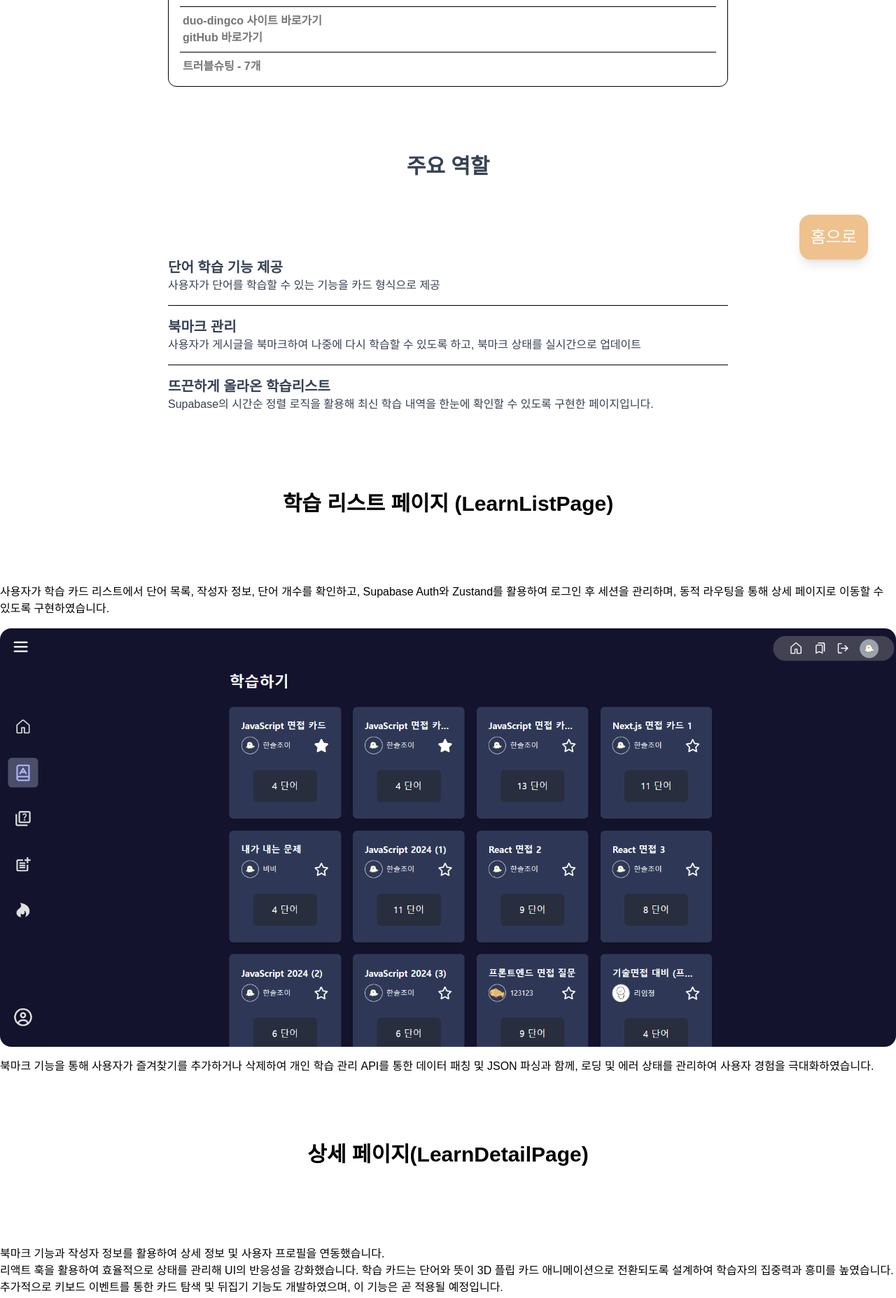
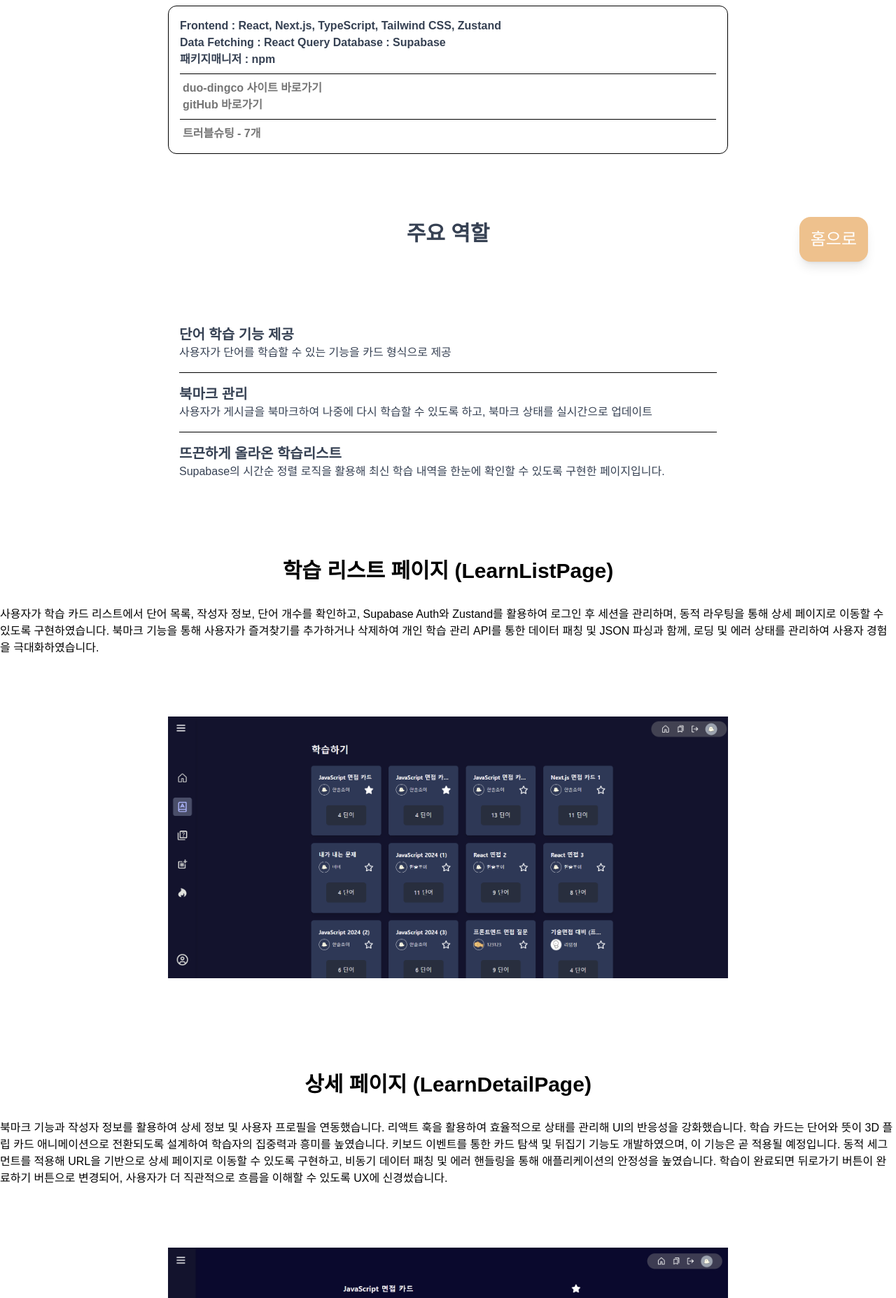
Before and after one commit to hansolChoi29/portfolio_ACE, a Next.js app: page /duodingco in a window 1280 px wide. Shown: the part 380-2235 px from the top of the page at 70% size. Built offline with nearby package versions, Linux system fonts and the light colour scheme.

Commit message:
feat: motion 추가

```diff
--- a/src/app/duodingco/components/DuoRole.tsx
+++ b/src/app/duodingco/components/DuoRole.tsx
@@ -2,25 +2,49 @@
 import { motion } from "framer-motion";
 
 export default function DuoRole() {
+  const blockVariants = {
+    hidden: { opacity: 0, y: 50 },
+    visible: { opacity: 1, y: 0 },
+  };
+
   return (
-    <motion.div>
-      <h1 className="my-24 font-bold sm:text-3xl text-xl w-full flex justify-center">
+    <motion.div
+      initial="hidden"
+      whileInView="visible"
+      viewport={{ once: true, amount: 0.2 }}
+      transition={{ staggerChildren: 0.2 }}
+      className="px-4"
+      variants={{
+        hidden: {},
+        visible: { transition: { staggerChildren: 0.2 } },
+      }}
+    >
+      <motion.h1
+        variants={blockVariants}
+        className="my-24 font-bold sm:text-3xl text-xl w-full flex justify-center"
+      >
         주요 역할
-      </h1>
-      <div className="border-b border-black py-4">
+      </motion.h1>
+      <motion.div
+        variants={blockVariants}
+        className="border-b border-black py-4"
+      >
         <p className="font-bold sm:text-xl text-base">단어 학습 기능 제공</p>
         <p className="sm:text-base text-sm">
           사용자가 단어를 학습할 수 있는 기능을 카드 형식으로 제공
         </p>
-      </div>
-      <div className="border-b border-black py-4">
+      </motion.div>
+      <motion.div
+        variants={blockVariants}
+        className="border-b border-black py-4"
+      >
         <p className="font-bold sm:text-xl text-base">북마크 관리</p>
         <p className="sm:text-base text-sm">
           사용자가 게시글을 북마크하여 나중에 다시 학습할 수 있도록 하고, 북마크
           상태를 실시간으로 업데이트
         </p>
-      </div>
-      <div className="py-4">
+      </motion.div>
+      <motion.div variants={blockVariants} className="py-4">
         <p className="font-bold sm:text-xl text-base">
           뜨끈하게 올라온 학습리스트
         </p>
@@ -28,7 +52,7 @@ export default function DuoRole() {
           Supabase의 시간순 정렬 로직을 활용해 최신 학습 내역을 한눈에 확인할 수
           있도록 구현한 페이지입니다.
         </p>
-      </div>
+      </motion.div>
     </motion.div>
   );
 }
--- a/src/app/duodingco/page.tsx
+++ b/src/app/duodingco/page.tsx
@@ -1,9 +1,9 @@
 "use client";
 import { motion } from "framer-motion";
-import Image from "next/image";
 import { useRouter } from "next/navigation";
 import DuoLink from "./components/DuoLink";
 import DuoRole from "./components/DuoRole";
+import DuoDevelop from "./components/DuoDevelop";
 
 export default function DuodingcoPage() {
   const router = useRouter();
@@ -11,7 +11,7 @@ export default function DuodingcoPage() {
     router.push("/");
   };
   return (
-    <section>
+    <section className="flex flex-col gap-24 py-24">
       <div className="flex flex-col items-center">
         <div className="text-black relative flex items-center justify-center py-8">
           <h2 className="sm:text-3xl font-bold my-24">duodingco</h2>
@@ -23,122 +23,7 @@ export default function DuodingcoPage() {
           <DuoRole />
         </div>
 
-        {/* 학습 리스트 페이지 (LearnListPage) 소개 */}
-        <div className="flex flex-col ">
-          <h1 className="font-bold sm:text-3xl py-24  text-xl w-full flex justify-center">
-            학습 리스트 페이지 (LearnListPage)
-          </h1>
-          <p className=" sm:text-base text-sm mb-4">
-            사용자가 학습 카드 리스트에서 단어 목록, 작성자 정보, 단어 개수를
-            확인하고, Supabase Auth와 Zustand를 활용하여 로그인 후 세션을
-            관리하며, 동적 라우팅을 통해 상세 페이지로 이동할 수 있도록
-            구현하였습니다.
-          </p>
-          <Image
-            src="/images/duodingco/duodingcoLearning.png"
-            alt="duodingcoLearning"
-            width={800}
-            height={500}
-            layout="responsive"
-            className="rounded-2xl"
-            style={{ height: "auto" }}
-          />
-          <p className="sm:text-base text-sm mt-4">
-            북마크 기능을 통해 사용자가 즐겨찾기를 추가하거나 삭제하여 개인 학습
-            관리 API를 통한 데이터 패칭 및 JSON 파싱과 함께, 로딩 및 에러 상태를
-            관리하여 사용자 경험을 극대화하였습니다.
-          </p>
-        </div>
-        {/*    상세 페이지(LearnDetailPage) 소개 */}
-        <div>
-          <h1 className="font-bold py-24 sm:text-3xl text-xl w-full flex justify-center">
-            상세 페이지(LearnDetailPage)
-          </h1>
-          <p className=" py-4 sm:text-base text-sm ">
-            북마크 기능과 작성자 정보를 활용하여 상세 정보 및 사용자 프로필을
-            연동했습니다. <br />
-            리액트 훅을 활용하여 효율적으로 상태를 관리해 UI의 반응성을
-            강화했습니다. 학습 카드는 단어와 뜻이 3D 플립 카드 애니메이션으로
-            전환되도록 설계하여 학습자의 집중력과 흥미를 높였습니다. 추가적으로
-            키보드 이벤트를 통한 카드 탐색 및 뒤집기 기능도 개발하였으며, 이
-            기능은 곧 적용될 예정입니다.
-          </p>
-          <div className="flex flex-col gap-2 ">
-            <Image
-              src="/images/duodingco/duodingcoLearningDetail.png"
-              alt="duodingcoLearningDetail"
-              width={800}
-              height={500}
-              style={{ height: "auto" }}
-              layout="responsive"
-              className="rounded-2xl"
-            />
-            <Image
-              src="/images/duodingco/duodingcoLearningDeatailMove.png"
-              alt="duodingcoLearningDeatailMove"
-              width={800}
-              height={500}
-              layout="responsive"
-              style={{ height: "auto" }}
-              className="rounded-2xl"
-            />
-            <p className=" py-4 sm:text-base text-sm ">
-              동적 세그먼트를 적용해 URL을 기반으로 상세 페이지로 이동할 수
-              있도록 구현하고, 비동기 데이터 패칭 및 에러 핸들링을 통해
-              애플리케이션의 안정성을 높였습니다.{" "}
-            </p>
-            <Image
-              src="/images/duodingco/duodingcoLearningEnd.png"
-              alt="duodingcoLearningEnd"
-              width={800}
-              height={500}
-              layout="responsive"
-              style={{ height: "auto" }}
-              className="rounded-2xl"
-            />
-            <p className=" py-4 sm:text-base text-sm ">
-              학습이 완료되면 <strong>뒤로가기</strong> 버튼이{" "}
-              <strong>완료하기</strong> 버튼으로 변경되어, 사용자가 더
-              직관적으로 흐름을 이해할 수 있도록 UX에 신경썼습니다.
-            </p>
-
-            <Image
-              src="/images/duodingco/duodingcoLearningAlert.png"
-              alt="duodingcoLearningEnd"
-              width={800}
-              height={500}
-              style={{ height: "auto" }}
-              layout="responsive"
-              className="rounded-2xl"
-            />
-          </div>
-        </div>
-        {/* 핫러닝 페이지 (HotLearningPage)소개 */}
-        <div className="py-24 ">
-          <h1 className="font-bold py-24 sm:text-3xl text-xl w-full flex justify-center">
-            핫러닝 페이지 (HotLearningPage)
-          </h1>
-          <p className=" py-4 sm:text-base text-sm">
-            최신 단어 집합을 실시간으로 업데이트하여 사용자가 최신 등록된 단어를
-            한눈에 확인할 수 있도록 하며, 카드형 UI를 통해 작성자 정보, 단어
-            개수, 북마크 상태 등 다양한 정보를 직관적으로 표시해 주었습니다.
-          </p>
-          <Image
-            src="/images/duodingco/duodingcoHot.png"
-            alt="duodingcoHot"
-            width={800}
-            height={500}
-            style={{ height: "auto" }}
-            layout="responsive"
-            className="rounded-2xl"
-          />
-          <p className=" py-4 sm:text-base text-sm">
-            Supabase를 활용하여 실시간으로 북마크 및 사용자 정보를 동기화하고,
-            사용자 맞춤형 컨텐츠 제공을 통해 동기부여 반응형 디자인을 적용하여
-            다양한 디바이스에서 지원하며, API 호출 후 상태 업데이트를 통해
-            데이터 동기화 처리를 안정적으로 수행했습니다.
-          </p>
-        </div>
+        <DuoDevelop />
       </div>
       <div className="w-full flex justify-center items-center">
         <motion.button
```
